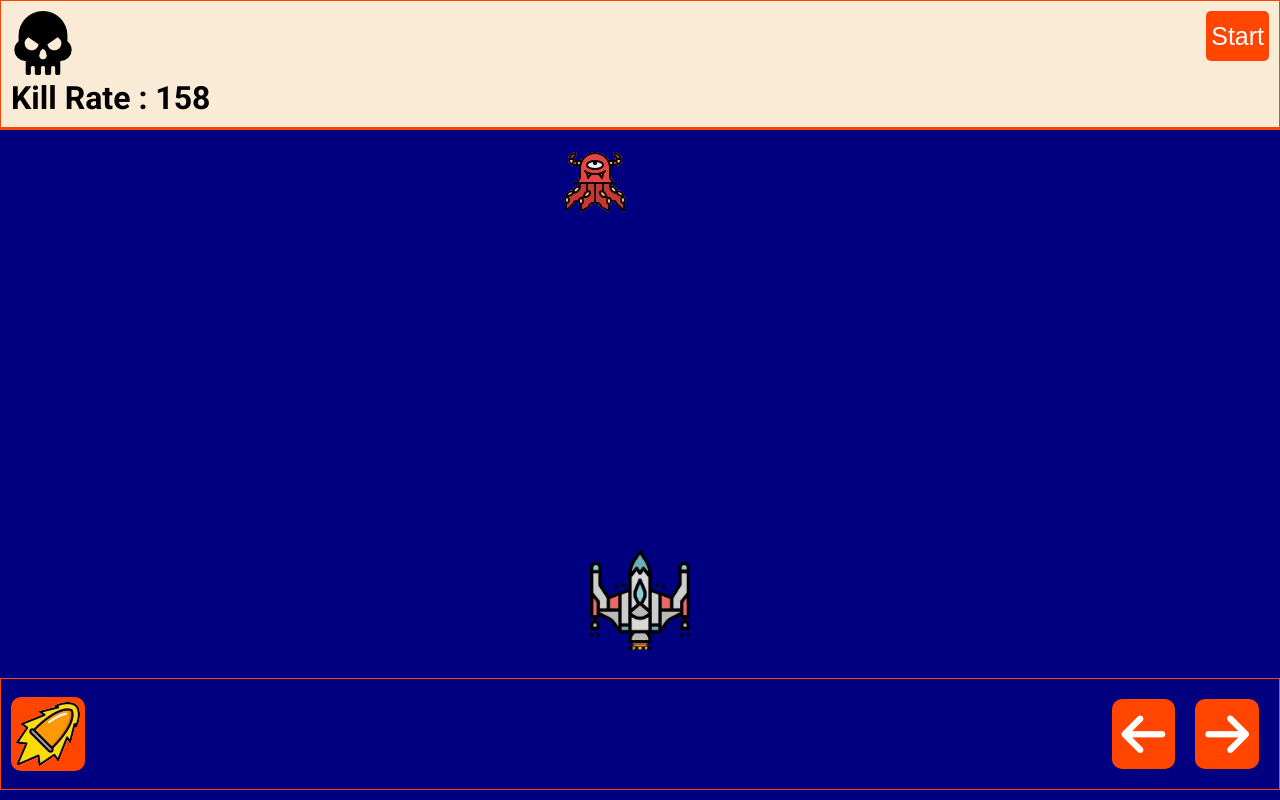
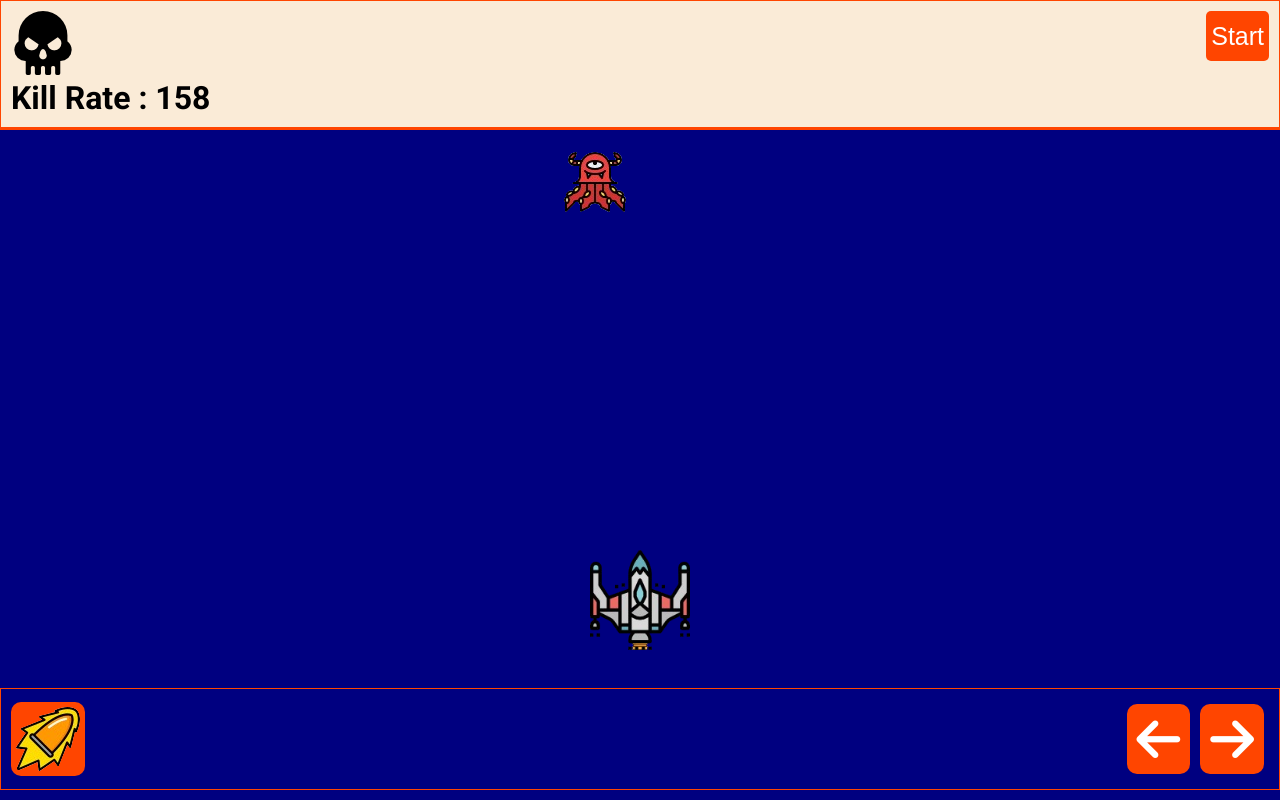
Before and after one commit to vigneshpyc/SpaceShooter, a React (Vite) app: page / in a window 1280 px wide. Built offline with nearby package versions, Linux system fonts and the light colour scheme; a web font is replaced by a local one.

Commit message:
Update Game.css

```diff
--- a/src/components/Game.css
+++ b/src/components/Game.css
@@ -30,7 +30,7 @@ body{
     padding: 10px;
 }
 .controls i{
-    margin: 10px;
+    margin: 5px;
     background-color: orangered;
     padding: 10px;
     font-size: 50px;
```
